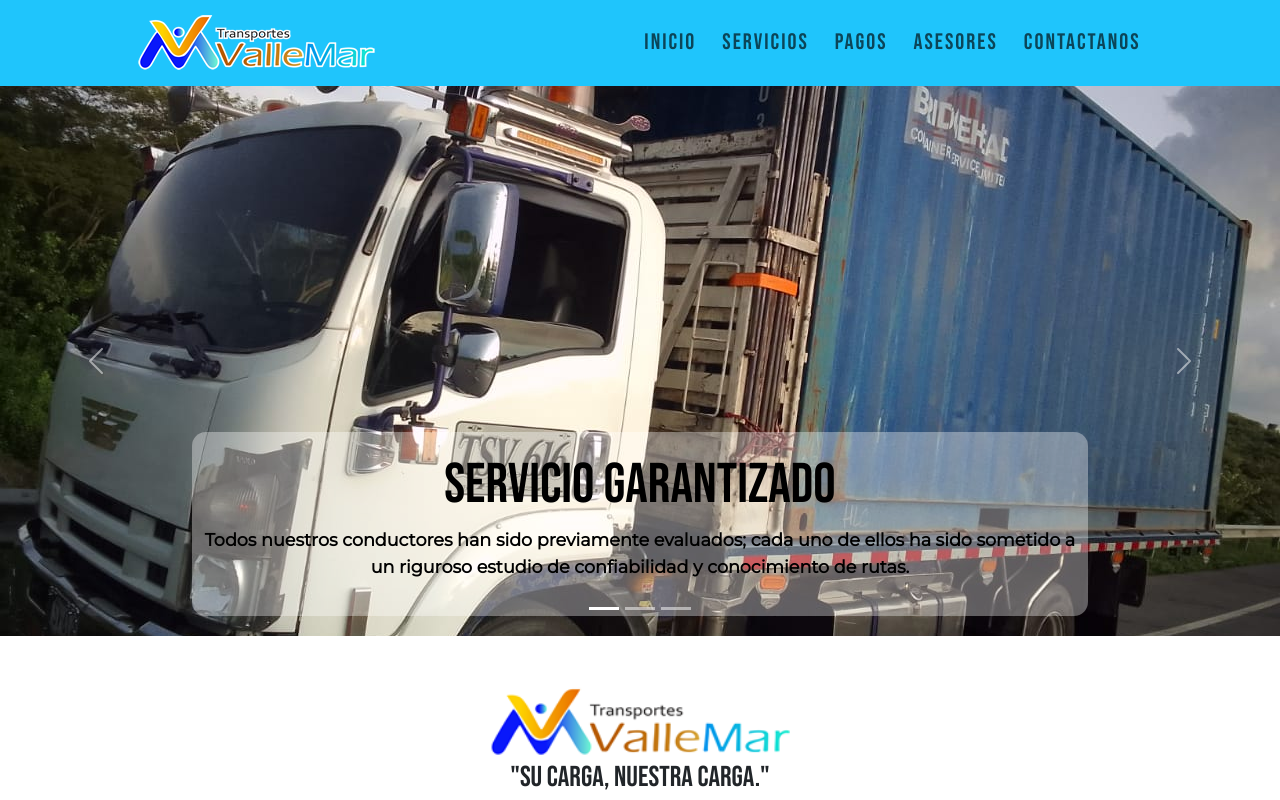
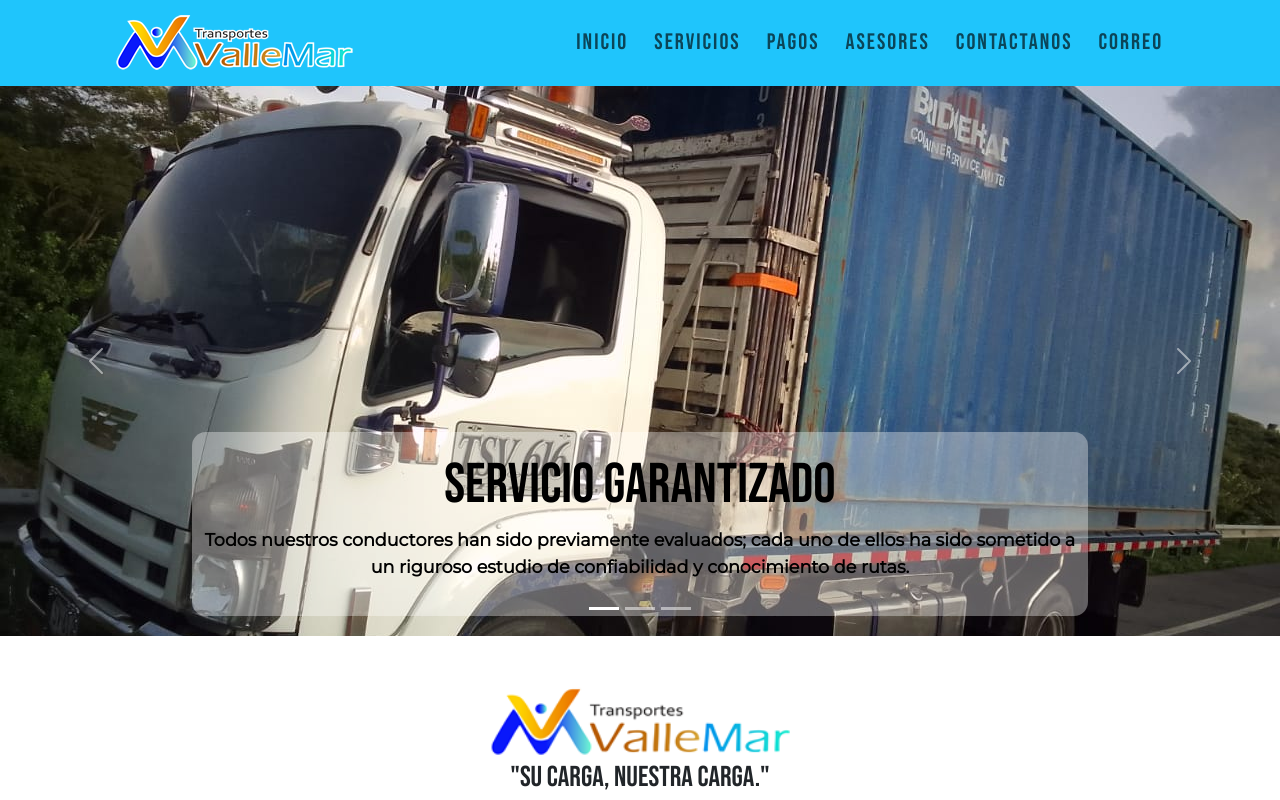
Before and after one commit to ctorresolarte/trasportes-vallemar, a plain HTML site: page index.html in a window 1280 px wide. Shown: the top 800 px of the page. Drawn offline with nearby package versions, Linux system fonts and the light colour scheme.

Commit message:
agregar link de correo coorporativo

```diff
--- a/index.html
+++ b/index.html
@@ -73,6 +73,10 @@
                         </li>
                         <li class="nav-item">
                             <a class="nav-link" href="#contacto">Contactanos</a>
+                        </li>
+                        <li class="nav-item">
+                            <a class="nav-link" target="_blank" rel="noopener noreferrer"
+                                href="https://emailmg.ipage.com/roundcube/?_task=logout&_token=ttTaSlD63t0BcoaM5vMsHcItFOh8f5G2">Correo</a>
                         </li>
                     </ul>
 
@@ -401,7 +405,8 @@
                             en el rastreo de su mercancía. Estas herramientas permiten mantener un seguimiento constante
                             de
                             la mercancía transportada, y gracias a ellas nuestra empresa puede
-                            garantizar la seguridad y la integridad tanto de los conductores como de su carga.<br><br></p>
+                            garantizar la seguridad y la integridad tanto de los conductores como de su carga.<br><br>
+                        </p>
                     </div>
                 </div>
             </div>
```
